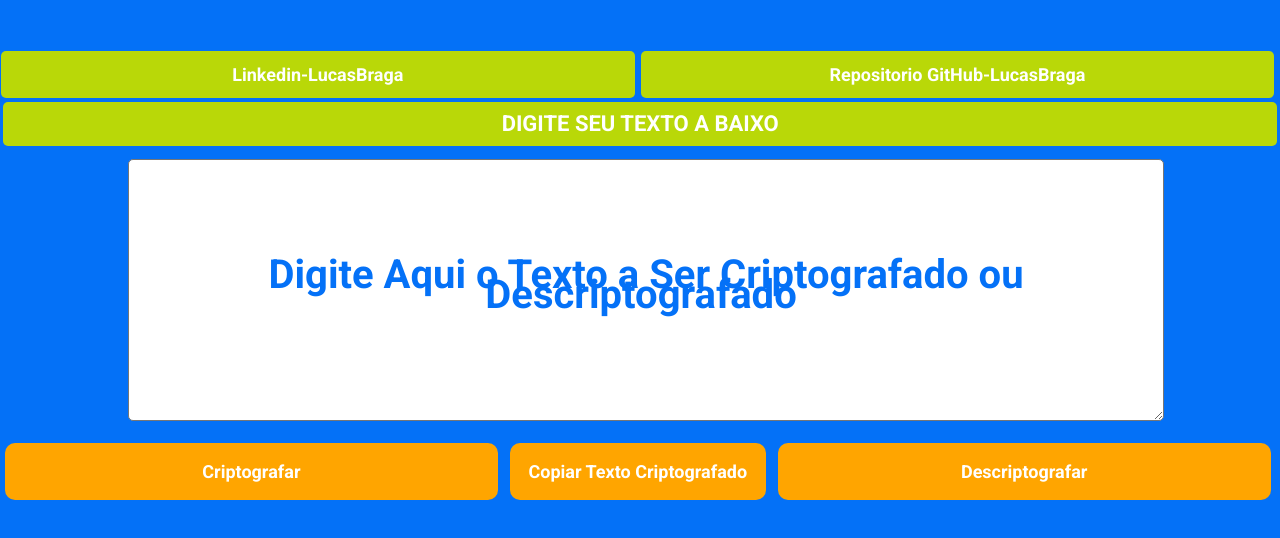
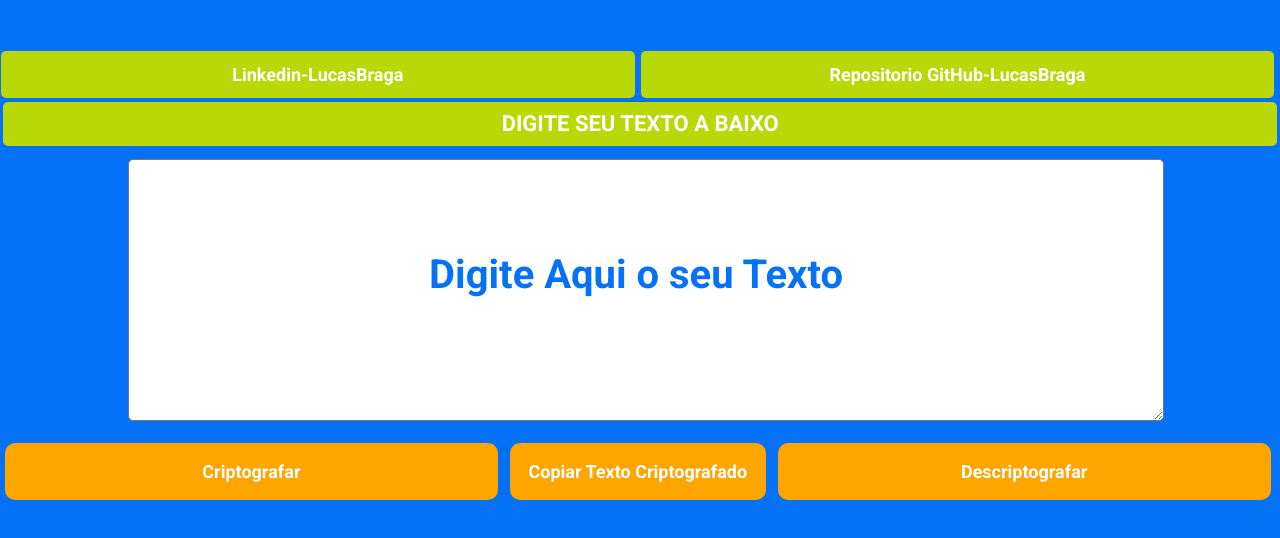
Before and after one commit to LucasBragakz/challenger-alura-Codificador-de-Texto, a plain HTML site: page index.html in a window 1280 px wide. Shown: the part 100-638 px from the top of the page. Drawn offline with Linux system fonts and the light colour scheme; files whose address does not match are found by name.

Commit message:
Atualização

```diff
--- a/index.html
+++ b/index.html
@@ -46,7 +46,7 @@
             <label for="Decodificador-codificador" class="titulo-cod">DIGITE SEU TEXTO A BAIXO</label>
 
             <textarea name="Decodificador-codificador" class="textocodedecod" id="textodecod" cols="30"
-                rows="10" placeholder="Digite Aqui o Texto a Ser Criptografado ou Descriptografado "></textarea>
+                rows="10" placeholder="Digite Aqui o seu Texto  "></textarea>
 
 
         </form>
```
